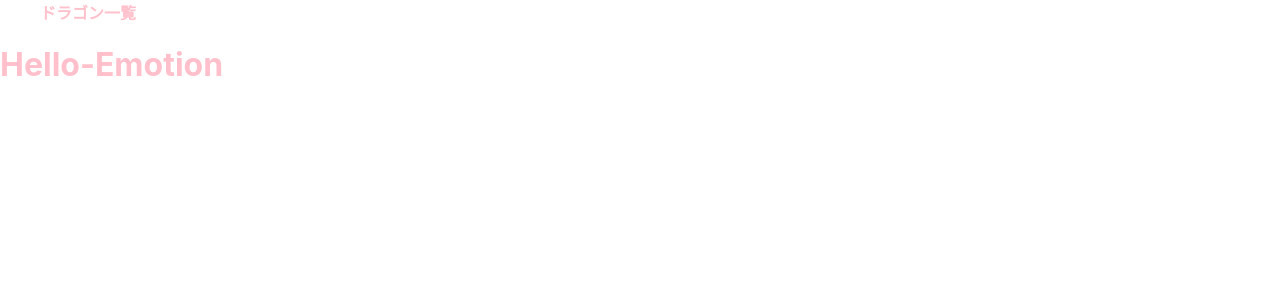
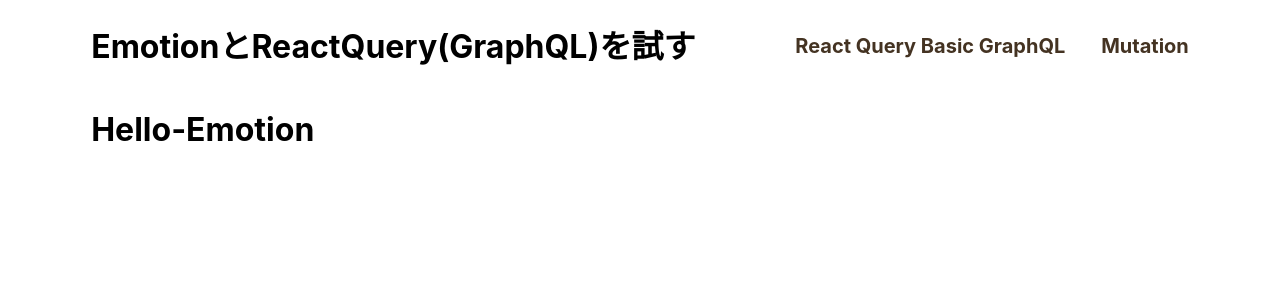
Before and after one commit to d-takeuchi/Nextjs-ReactQuery-Emotion, a Next.js app: page / in a window 1280 px wide. Shown: the top 300 px of the page. Built offline with nearby package versions, Linux system fonts and the light colour scheme.

Commit message:
style: レイアウト修正

```diff
--- a/components/Layout.tsx
+++ b/components/Layout.tsx
@@ -8,25 +8,53 @@
   title: string
 }
 
-const hello = css`
-  color: pink;
+const header = css`
+  max-width: 1200px;
+  margin: 0 auto;
+  padding: 0 4%;
+  display: flex;
+  justify-content: space-between;
+`
+const mainNav = css`
+  display: flex;
+  font-size: 1.25rem;
+  margin-top: 34px;
+  list-style: none;
+  li {
+    margin-left: 36px;
+  }
+  a {
+    color: #432;
+  }
+  a:hover {
+    color: pink;
+  }
+`
+const wrapper = css`
+  max-width: 1200px;
+  margin: 0 auto;
+  padding: 0 4%;
 `
 const Layout: FC<Props> = ({ children, title }) => {
   return (
-    <div css={hello}>
+    <div>
       <Head>
         <title>{title}</title>
       </Head>
-      <header>
+      <header css={[header, wrapper]}>
+        <h1>EmotionとReactQuery(GraphQL)を試す</h1>
         <nav>
-          <ul>
+          <ul css={mainNav}>
             <li>
-              <Link href="/doragons">ドラゴン一覧</Link>
+              <Link href="/dragons">React Query Basic GraphQL</Link>
+            </li>
+            <li>
+              <Link href="/dragons">Mutation</Link>
             </li>
           </ul>
         </nav>
       </header>
-      <main>{children}</main>
+      <main css={wrapper}>{children}</main>
     </div>
   )
 }
```
